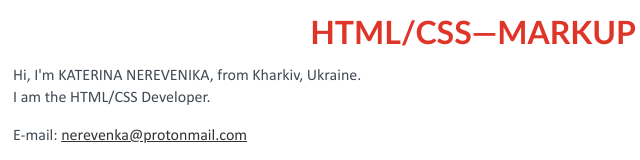
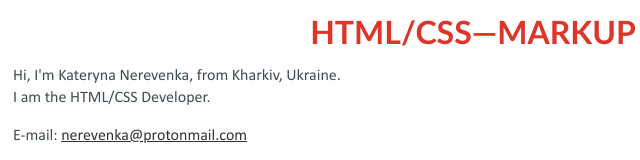
Before and after one commit to nerevenka/nerevenka.github.io, a plain HTML site: page index.html in a window 1280 px wide. Shown: the top 160 px of the page, 167-807 px from the left. Drawn offline with nearby package versions, Linux system fonts and the light colour scheme; a web font is replaced by a local one.

Commit message:
Update index.html

```diff
--- a/index.html
+++ b/index.html
@@ -35,7 +35,7 @@ jQuery(function(){
 <div class="content">
 	<h1>HTML/CSS&mdash;markup</h1>
 		<p>Hi,
-		I'm KATERINA NEREVENIKA, from Kharkiv, Ukraine. <br />I am the HTML/CSS Developer.</p>
+		I'm Kateryna Nerevenka, from Kharkiv, Ukraine. <br />I am the HTML/CSS Developer.</p>
 			<p>
 	E-mail: <a href="mailto:nerevenka@protonmail.com">nerevenka@protonmail.com</a>
 	</p>
```
